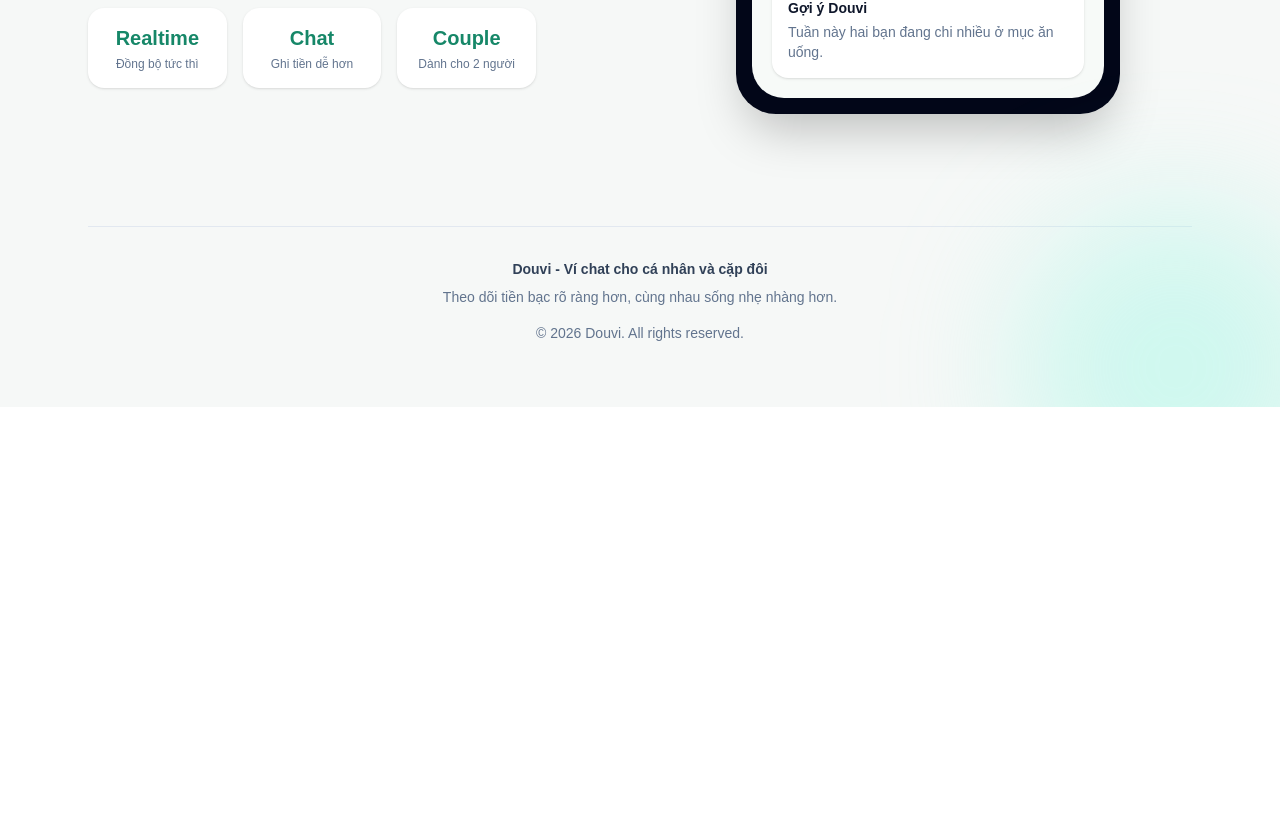
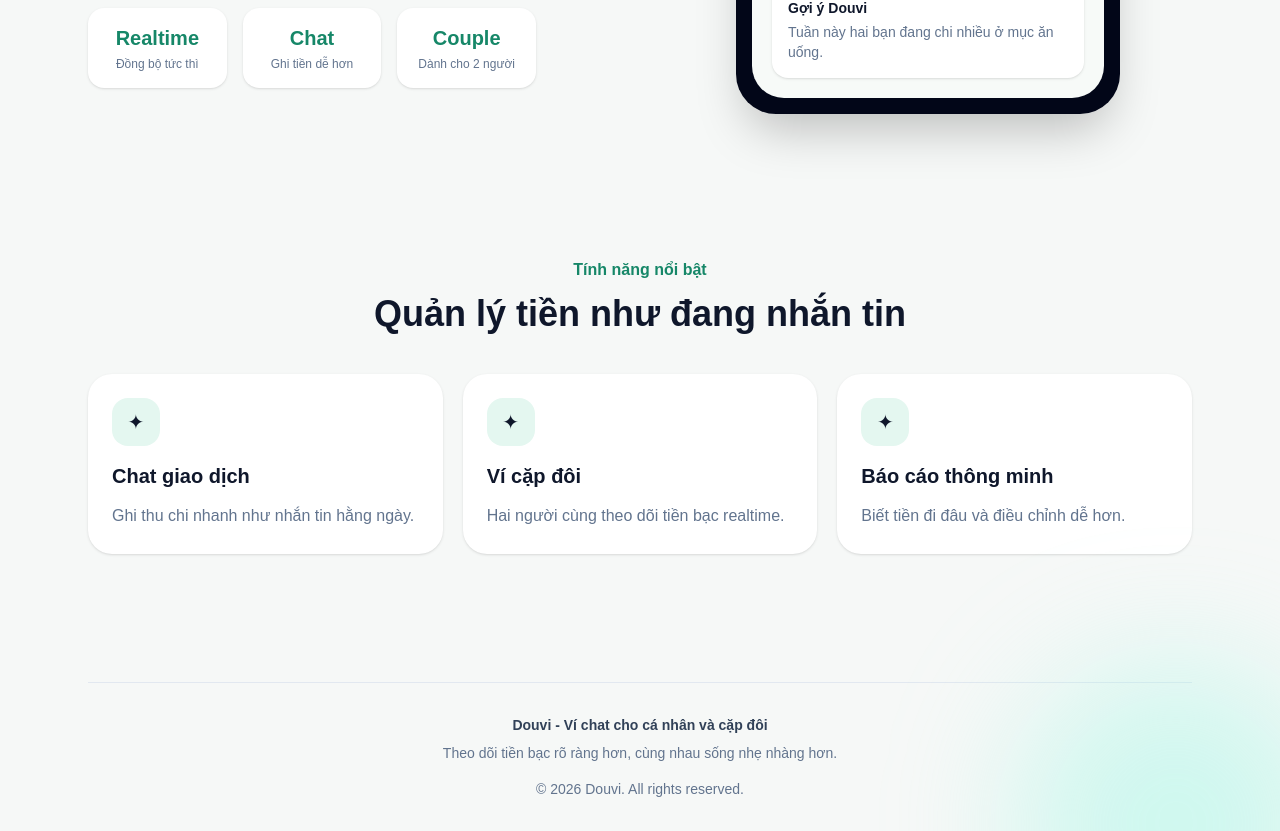
Before and after one commit to douvi-net/douvi-web, a Next.js app: page / in a window 1280 px wide. Shown: the part 716-1547 px from the top of the page. Before the commit the page ends 1123 px from the top, so only its background shows below. Built offline with nearby package versions, Linux system fonts and the light colour scheme.

Commit message:
Add features section

```diff
--- a/src/app/page.tsx
+++ b/src/app/page.tsx
@@ -120,6 +120,30 @@ export default function HomePage() {
             </div>
           </div>
         </div>
+        <section id="features" className="py-20">
+  <div className="mb-10 text-center">
+    <p className="font-semibold text-[#168768]">Tính năng nổi bật</p>
+    <h2 className="mt-3 text-4xl font-bold text-slate-900">
+      Quản lý tiền như đang nhắn tin
+    </h2>
+  </div>
+
+  <div className="grid gap-5 md:grid-cols-3">
+    {[
+      ["Chat giao dịch", "Ghi thu chi nhanh như nhắn tin hằng ngày."],
+      ["Ví cặp đôi", "Hai người cùng theo dõi tiền bạc realtime."],
+      ["Báo cáo thông minh", "Biết tiền đi đâu và điều chỉnh dễ hơn."],
+    ].map(([title, desc]) => (
+      <div key={title} className="rounded-3xl bg-white p-6 shadow-sm">
+        <div className="mb-4 flex h-12 w-12 items-center justify-center rounded-2xl bg-[#E4F7F0] text-xl">
+          ✦
+        </div>
+        <h3 className="text-xl font-bold">{title}</h3>
+        <p className="mt-3 leading-7 text-slate-500">{desc}</p>
+      </div>
+    ))}
+  </div>
+</section>
         <footer className="mt-12 border-t border-slate-200 py-8 text-center text-sm text-slate-500">
   <p className="font-semibold text-slate-700">
     Douvi - Ví chat cho cá nhân và cặp đôi
```
